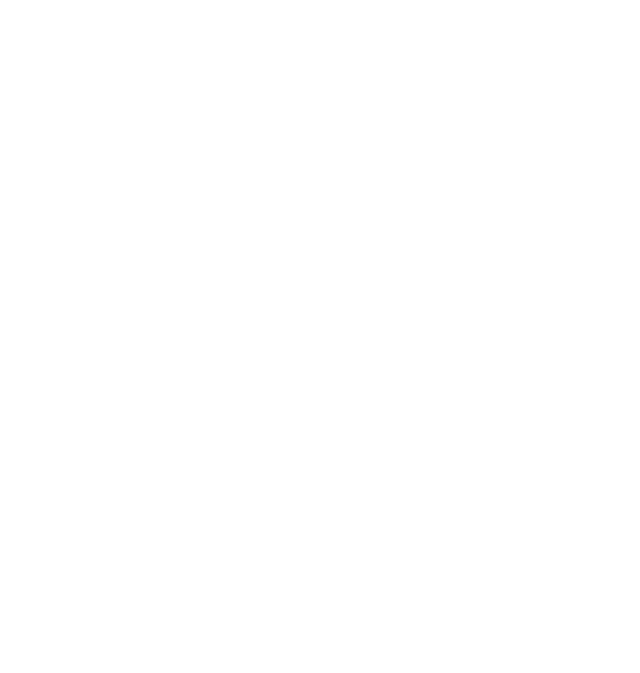
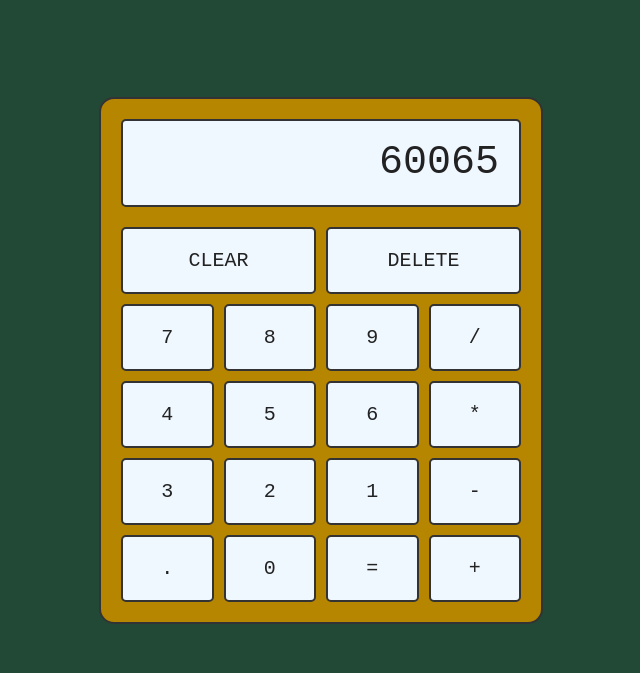
Before and after one commit to RamziRM/calculator-top, a plain HTML site: page index.html in a window 1280 px wide. Shown: the whole page, without its empty margins (319-959 px from the left). Drawn offline with Linux system fonts and the light colour scheme.

Commit message:
general layout complete - linking next

```diff
--- a/app.js
+++ b/app.js
@@ -1,39 +1,31 @@
 // Calculator -- Initialize variables
 
-const add = (array) => {
-    return array.length
-    ? array.reduce((acc, nextItem) => acc + nextItem)
-    : 0;
+const add = (a, b) => {
+    return a + b;
 }
 
-const subtract = (array) => {
-    return array.length
-    ? array.reduce((acc, nextItem) => acc - nextItem)
-    : 0;
+const subtract = (a, b) => {
+    return a - b;
 }
 
-const multiply = (array) => {
-    return array.length
-    ? array.reduce((acc, nextItem) => acc * nextItem)
-    : 0;
+const multiply = (a, b) => {
+    return a * b;
 }
 
-const divide = (array) => {
-    return array.length
-    ? array.reduce((acc, nextItem) => acc / nextItem)
-    : 0;
+const divide = (a, b) => {
+    return a / b;
 }
 
-function operate(in1, in2, operator) {
+let result = function operate(a, b, operator) {
         switch(operator) {
             case "+":
-            return add(in1, in2);
+                return add(a, b);
             case "-":
-            return subtract(in1, in2);
+                return subtract(a, b);
             case "*":
-            return multiply(in1, in2);
+                return multiply(a, b);
             case "/":
-            return divide(in1, in2);
+                return divide(a, b);
             default:
                 return "Invalid operator";
         }
--- a/index.html
+++ b/index.html
@@ -4,10 +4,43 @@
     <meta charset="UTF-8">
     <meta http-equiv="X-UA-Compatible" content="IE=edge">
     <meta name="viewport" content="width=device-width, initial-scale=1.0">
-    <title>Document</title>
+    <title>Calulator v1.0</title>
     <link rel="stylesheet" href="style.css">
 </head>
 <body>
+    <div class="main">
+        <div class="calc">
+
+            <div class="display-cont">
+                <div class="display">60065</div>
+            </div>
+
+            <div class="btn-cont">
+                <button class="btns div-2">CLEAR</button>
+                <button class="btns div-2">DELETE</button>
+
+                <button class="btns">7</button>
+                <button class="btns">8</button>
+                <button class="btns">9</button>
+                <button class="btns">/</button>
+
+                <button class="btns">4</button>
+                <button class="btns">5</button>
+                <button class="btns">6</button>
+                <button class="btns">*</button>
+
+                <button class="btns">3</button>
+                <button class="btns">2</button>
+                <button class="btns">1</button>
+                <button class="btns">-</button>
+
+                <button class="btns">.</button>
+                <button class="btns">0</button>
+                <button class="btns">=</button>
+                <button class="btns">+</button>
+            </div>
+        </div>
+    </div>
     <script src="app.js" defer  ></script>
 </body>
 </html>
--- a/style.css
+++ b/style.css
@@ -0,0 +1,81 @@
+:root {
+    --background: #012e19de;
+    --bg-calc: rgb(183, 134, 0);
+    --font: #222;
+    --btn: aliceblue;
+    --border: #333;
+
+}
+
+
+body {
+    background-color: var(--background);
+    font-family: 'Courier New', Courier, monospace;
+    color: var(--font);
+    line-height: 1.6;
+}
+
+button {
+    border: none;
+    color: inherit;
+    font-family: inherit;
+    font-size: inherit;
+    cursor: pointer;
+    outline: none;
+}
+
+/*  Main parts */
+
+.main {
+    display: flex;
+    align-items: center;
+    justify-content: center;
+    height: 75vh;
+    min-height: 500px;
+    padding: 10px;
+    margin-top: 50px;
+}
+
+.calc {
+    background-color: var(--bg-calc);
+    width: 400px;
+    border: 2px var(--border) solid;
+    border-radius: 15px;
+    padding: 20px;
+}
+
+
+.display-cont {
+    padding: 10px 20px;
+    border: 2px var(--border) solid;
+    border-radius: 5px;
+    margin-bottom: 20px;
+    background-color: var(--btn);
+    text-align: right;
+    word-wrap: break-word;
+    word-break: break-all;
+}
+
+.display {
+    min-height: 64px;
+    font-size: 40px;
+}
+
+.btn-cont {
+    display: grid;
+    grid-template-columns: repeat(4, 1fr); /* creates a grid with 4 columns and each column takes 1 fraction of the available space */
+    grid-gap: 10px; /* adds some gap between the elements */
+
+}
+
+.div-2 {
+    grid-column: span 2;
+}
+
+.btns {
+    padding: 20px;
+    border: 2px var(--border) solid;
+    border-radius: 5px;
+    background-color: var(--btn);
+    font-size: 20px;
+}
```
Lines whose indentation alone changed are shown as unchanged.
